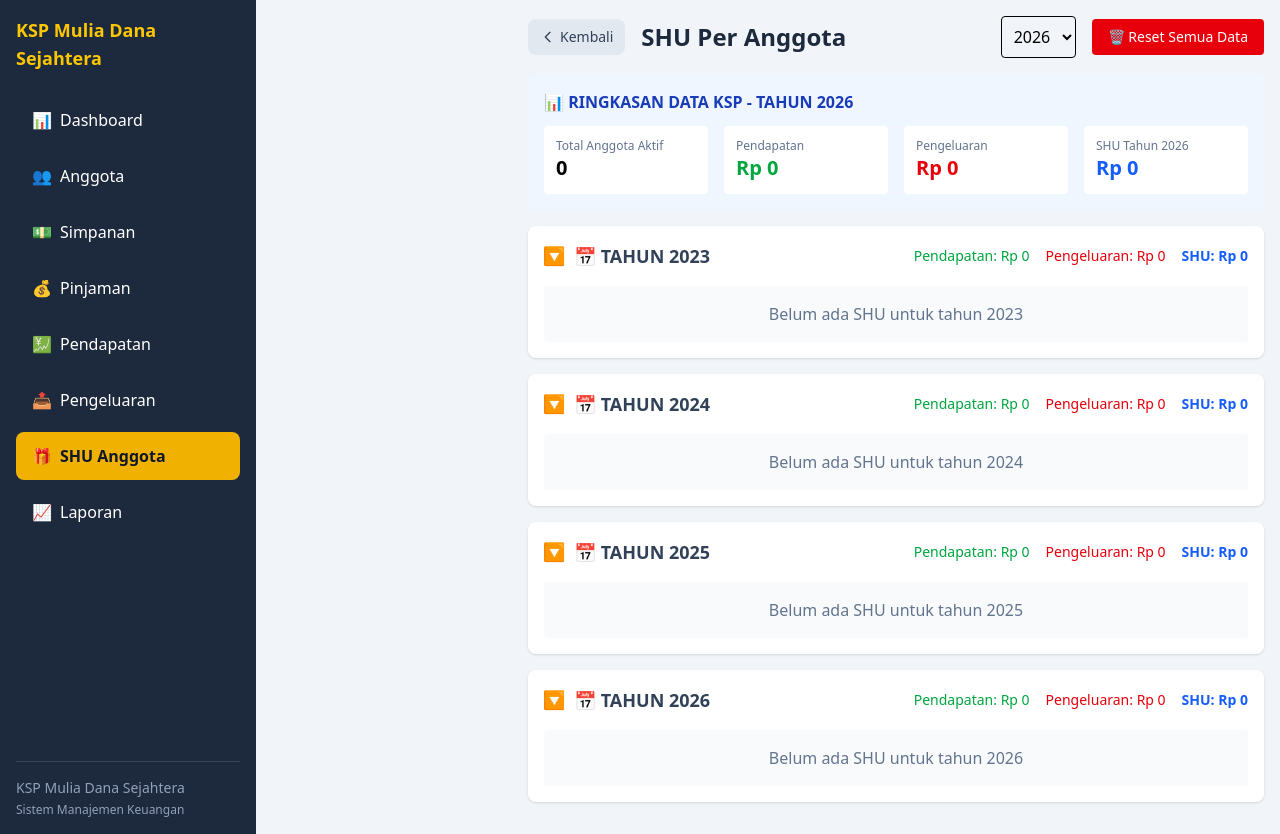
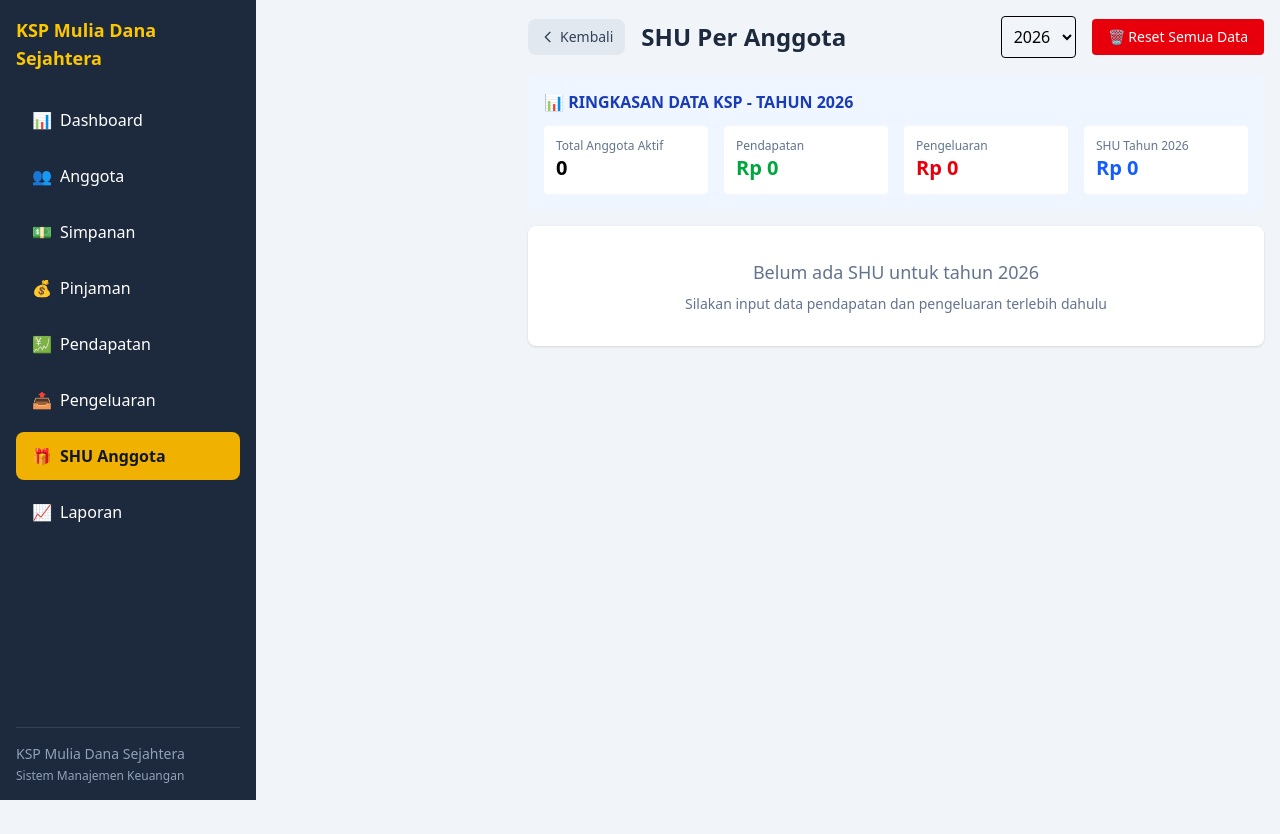
Before and after one commit to koperasimuliads-max/kspmds, a Next.js app: page /shu in a window 1280 px wide. After the commit the page ends 800 px from the top, so only its background shows below. Built offline with nearby package versions, Linux system fonts and the light colour scheme.

Commit message:
feat(shu): render SHU allocation for selected year using distribution

```diff
--- a/src/app/shu/page.tsx
+++ b/src/app/shu/page.tsx
@@ -62,6 +62,10 @@ export default function SHUPerAnggotaPage() {
   };
 
   const { pendapatan: pendPerTahun, pengeluaran: pengPerTahun, shu: shuPerTahun } = hitungSHUPerTahun(selectedYear);
+  const distribution = hitungDistribution(shuPerTahun);
+  const perAnggota = hitungSHUPerAnggota(selectedYear);
+  const totalJasaModal = perAnggota.reduce((s, a) => s + a.jasaModal, 0);
+  const totalJasaTransaksi = perAnggota.reduce((s, a) => s + a.jasaTransaksi, 0);
 
   return (
     <div>
@@ -113,32 +117,10 @@ export default function SHUPerAnggotaPage() {
         </div>
       </div>
 
-      {allTahun.map(tahun => {
-        const { pendapatan, pengeluaran, shu } = hitungSHUPerTahun(tahun);
-        const distribution = hitungDistribution(shu);
-        const perAnggota = hitungSHUPerAnggota(tahun);
-        const totalJasaModal = perAnggota.reduce((s, a) => s + a.jasaModal, 0);
-        const totalJasaTransaksi = perAnggota.reduce((s, a) => s + a.jasaTransaksi, 0);
-        const isExpanded = expandedYears.includes(tahun);
-
-        return (
-          <div key={tahun} className="bg-white p-4 rounded-lg shadow mb-4">
-            <div className="flex items-center justify-between cursor-pointer hover:bg-slate-50 p-2 -m-2 rounded" onClick={() => toggleYear(tahun)}>
-              <div className="flex items-center gap-2">
-                <span className={`text-lg transition-transform ${isExpanded ? 'rotate-90' : ''}`}>▶</span>
-                <h2 className="font-semibold text-lg text-slate-700">📅 TAHUN {tahun}</h2>
-              </div>
-              <div className="flex gap-4 text-sm">
-                <span className="text-green-600">Pendapatan: {formatRupiah(pendapatan)}</span>
-                <span className="text-red-600">Pengeluaran: {formatRupiah(pengeluaran)}</span>
-                <span className="text-blue-600 font-bold">SHU: {formatRupiah(shu)}</span>
-              </div>
-            </div>
-
-            {isExpanded && (
-              <div className="mt-4">
-                {shu > 0 ? (
+      {shuPerTahun > 0 ? (
         <>
+          <div className="bg-white p-4 rounded-lg shadow mb-4">
+            <h2 className="font-semibold text-lg text-slate-700 mb-3 border-b pb-2">📈 ALOKASI SHU TAHUN {selectedYear}</h2>
             <div className="grid grid-cols-2 md:grid-cols-4 gap-3 text-sm mb-4">
               <div className="p-2 bg-green-50 rounded"><p className="text-green-700 text-xs">Jasa Modal (55%)</p><p className="font-bold">{formatRupiah(distribution.jasa_modal)}</p></div>
               <div className="p-2 bg-blue-50 rounded"><p className="text-blue-700 text-xs">Jasa Transaksi (20%)</p><p className="font-bold">{formatRupiah(distribution.jasa_transaksi)}</p></div>
@@ -154,12 +136,14 @@ export default function SHUPerAnggotaPage() {
                 <div className="p-1 bg-teal-50 rounded text-center"><span className="text-teal-700">Daerah 1%</span><p className="font-bold">{formatRupiah(distribution.daerah_pembangunan_daerah_kerja)}</p></div>
               </div>
             </div>
-                    <div className="border-t pt-3">
-                      <h3 className="font-semibold text-slate-700 mb-2">👥 SHU Per Anggota</h3>
+          </div>
+
+          <div className="bg-white p-4 rounded-lg shadow mb-4">
+            <h2 className="font-semibold text-lg text-slate-700 mb-3 border-b pb-2">👥 SHU PER ANGGOTA - TAHUN {selectedYear}</h2>
             <div className="overflow-x-auto">
-                        <table className="w-full text-xs">
+              <table className="w-full text-sm">
                 <thead className="bg-slate-100">
-                            <tr><th className="text-center p-2 w-8">No</th><th className="text-left p-2">Nama</th><th className="text-left p-2">NBA</th><th className="text-right p-2">Total Simpanan</th><th className="text-right p-2">Pinjaman</th><th className="text-right p-2">Jasa Modal</th><th className="text-right p-2">Jasa Transaksi</th><th className="text-right p-2 font-bold">Total SHU</th></tr>
+                  <tr><th className="text-center p-2 w-12">No</th><th className="text-left p-2">Nama</th><th className="text-left p-2">NBA</th><th className="text-right p-2">Total Simpanan</th><th className="text-right p-2">Pinjaman</th><th className="text-right p-2">Jasa Modal</th><th className="text-right p-2">Jasa Transaksi</th><th className="text-right p-2 font-bold">Total SHU</th></tr>
                 </thead>
                 <tbody>
                   {perAnggota.map((a, index) => (
@@ -183,13 +167,11 @@ export default function SHUPerAnggotaPage() {
           </div>
         </>
       ) : (
-                  <div className="p-4 bg-slate-50 rounded text-center text-slate-500">Belum ada SHU untuk tahun {tahun}</div>
-                )}
+        <div className="bg-white p-8 rounded-lg shadow mb-4 text-center text-slate-500">
+          <p className="text-lg">Belum ada SHU untuk tahun {selectedYear}</p>
+          <p className="text-sm mt-2">Silakan input data pendapatan dan pengeluaran terlebih dahulu</p>
         </div>
       )}
-          </div>
-        );
-      })}
         </>
       )}
     </div>
```
Lines whose indentation alone changed are shown as unchanged.
